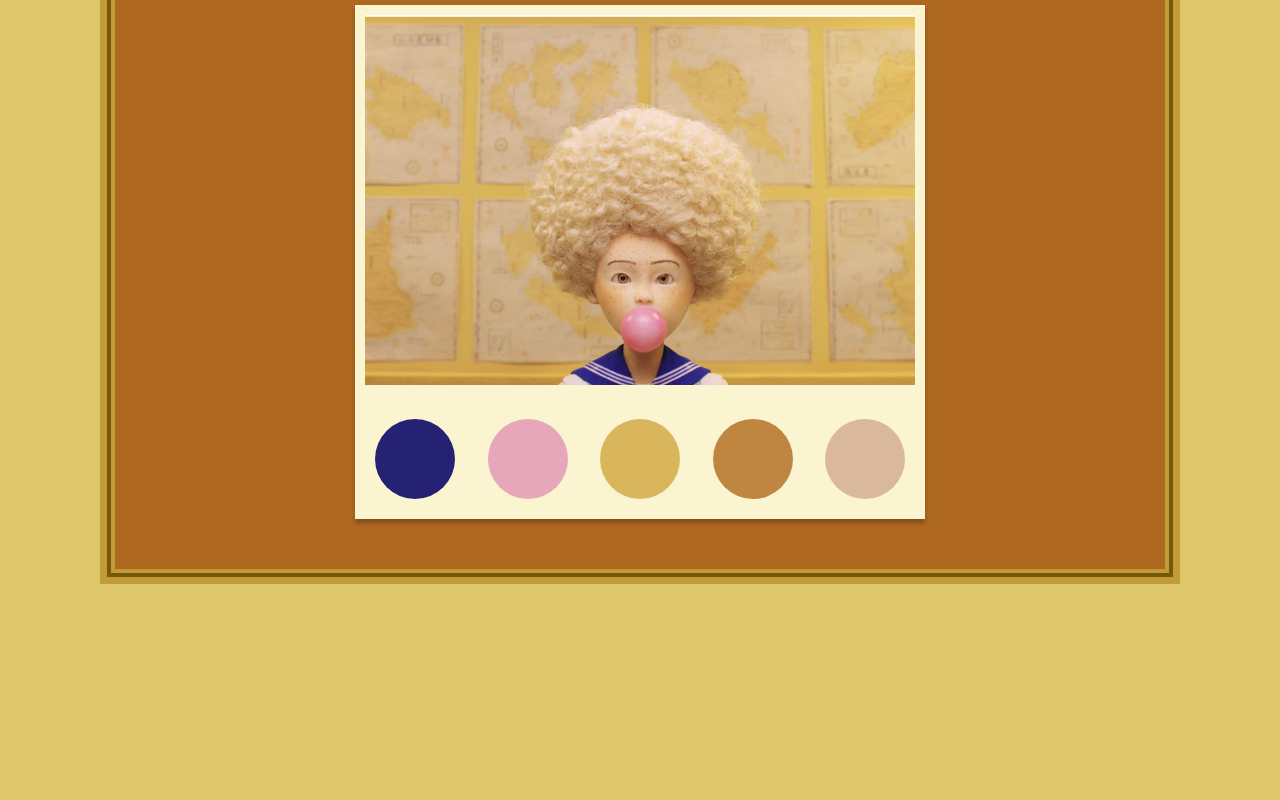
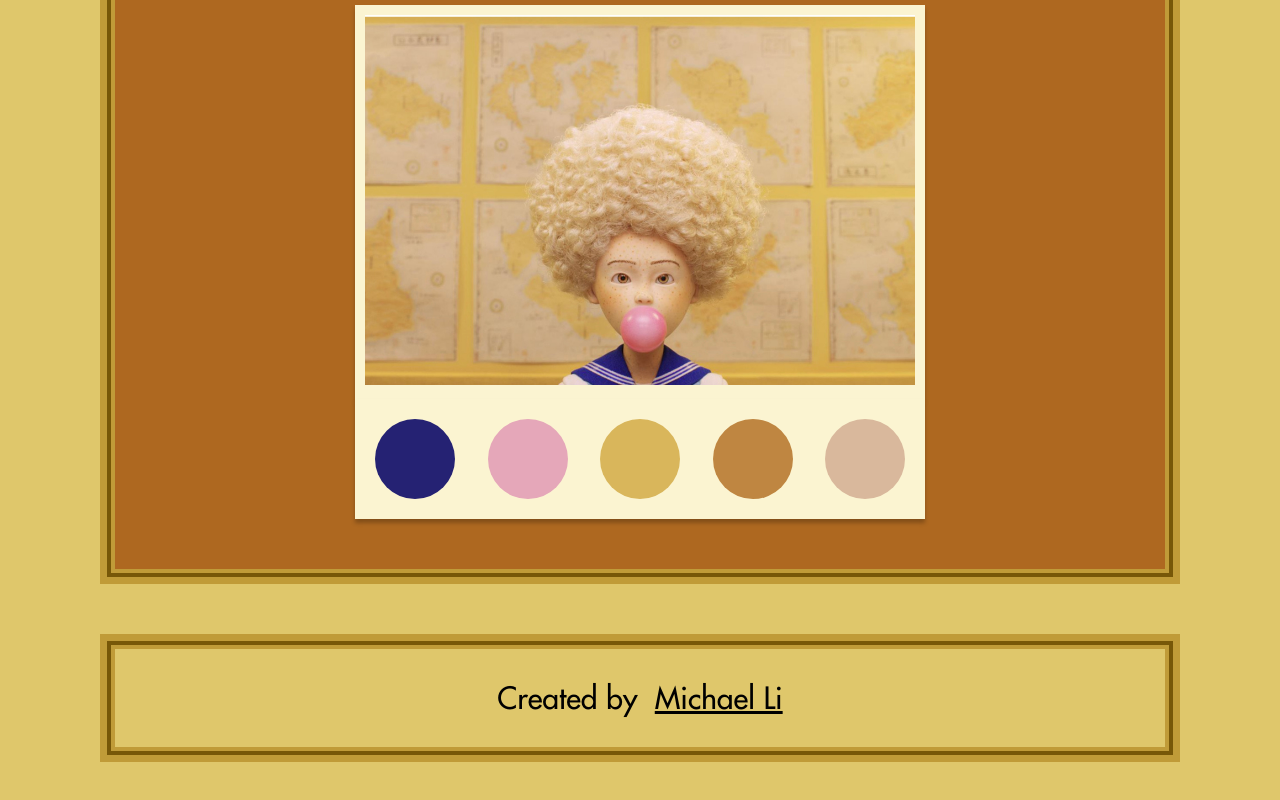
Before and after one commit to ml5885/wesanderson-color-palettes, a React (Create React App) app: page / in a window 1280 px wide. Shown: the part 4731-5531 px from the top of the page. Before the commit the page ends 5365 px from the top, so only its background shows below. Built offline with nearby package versions, Linux system fonts and the light colour scheme.

Commit message:
added credit and link to personal website

```diff
--- a/src/App.css
+++ b/src/App.css
@@ -26,6 +26,38 @@
 	padding: 50px 0px;
 	outline: 4px solid var(--dark-outline);
 	outline-offset: -11px;
+}
+
+.board-bottom-panel {
+	border: 15px solid var(--outline);
+	padding: 30px 0px;
+	outline: 4px solid var(--dark-outline);
+	outline-offset: -11px;
+	font-weight: 500;
+	font-size: 30px;
+	text-align: center;
+	display: flex;
+	justify-content: center;
+}
+
+.board-bottom-panel p {
+	padding:0px;
+	margin:0px;
+}
+
+.board-bottom-panel a {
+	color: black;
+	-moz-transition: all 0.5s;
+	-webkit-transition: all 0.5s;
+	-o-transition: all 0.5s;
+	transition: all 0.5s;
+}
+
+.board-bottom-panel a:hover {
+	-webkit-transform: skewX(-20deg);
+	-moz-transform: skewX(-20deg);
+	-o-transform: skewX(-20deg);
+	transform: skewX(-20deg);
 }
 
 .board-side-panel {
--- a/src/App.tsx
+++ b/src/App.tsx
@@ -67,6 +67,10 @@ const App: React.FC = () => {
 						/>
 					))}
 				</div>
+				<div className="board-bottom-panel">
+					<p>Created by &nbsp;</p>
+					<a target="_blank"href="https://ml5885.github.io/">Michael Li</a>
+				</div>
 			</div>
 			<div className="board-side-panel"></div>
 		</div>
```
